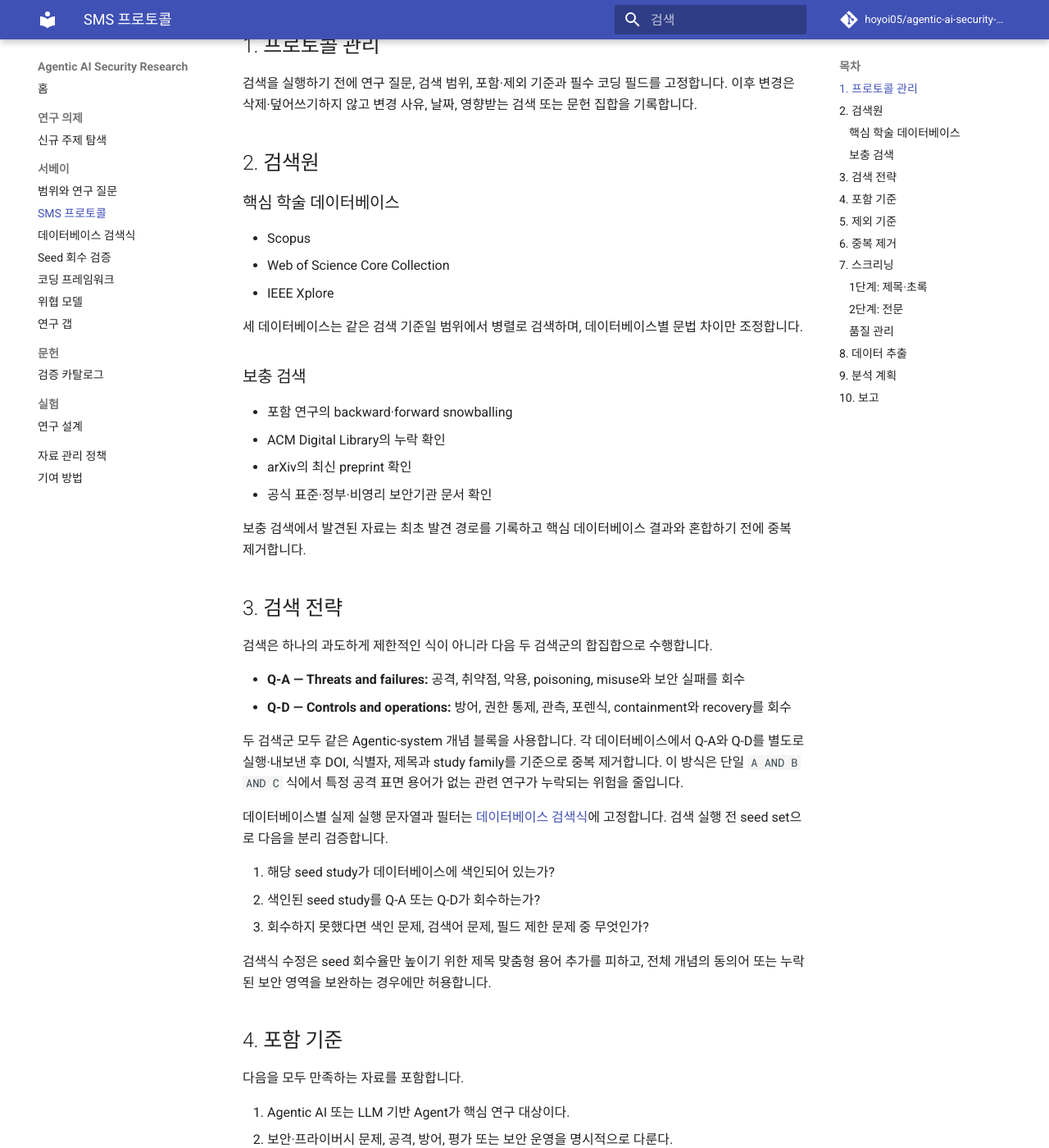
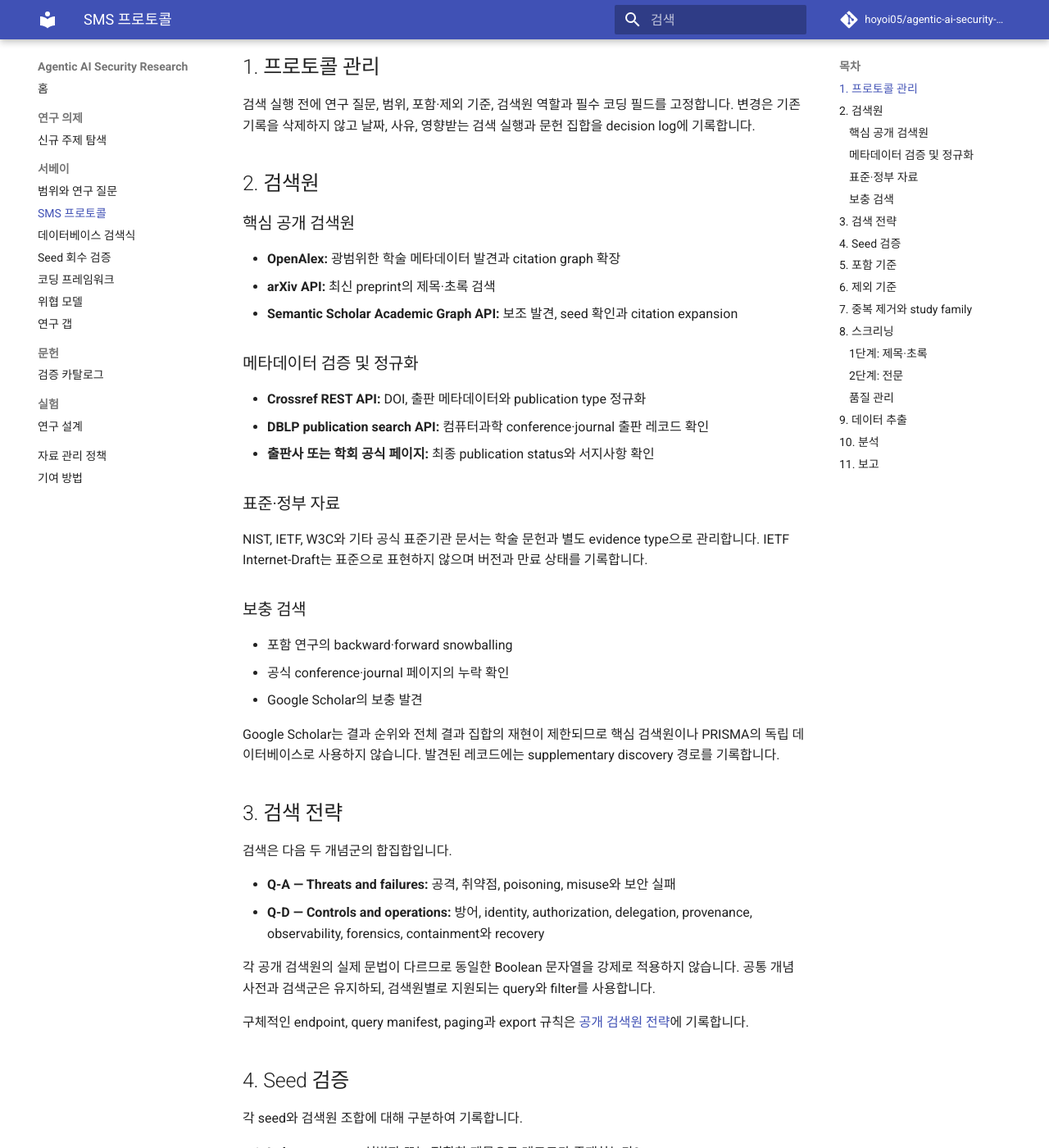
Before and after one commit to hoyoi05/agentic-ai-security-research, an MkDocs documentation site: the page built from docs/survey/protocol.md, in a window 1280 px wide and 1400 px high, scrolled down 258 px. Shown: the whole window at 82% size. Built offline with MkDocs 1.6.1 and Material for MkDocs 9.7.7, drawn with Linux system fonts in a browser that asks for light colours; comment, search, counter and statistics services are not loaded; some of the changed text lies outside the part shown.

Commit message:
research: adopt open-access-first SMS protocol

```diff
--- a/docs/survey/protocol.md
+++ b/docs/survey/protocol.md
@@ -1,50 +1,62 @@
 # 체계적 매핑 연구 프로토콜
 
-> 프로토콜 버전: 1.0-draft
+> 프로토콜 버전: 1.1-draft
 > 기준일: 2026-08-21
-> 상태: 데이터베이스 검색 전
+> 상태: 공개 검색원 pilot 실행 전
+> 변경 사유: Scopus, Web of Science와 IEEE Xplore 구독 접근 부재
 
 ## 1. 프로토콜 관리
 
-검색을 실행하기 전에 연구 질문, 검색 범위, 포함·제외 기준과 필수 코딩 필드를 고정합니다. 이후 변경은 삭제·덮어쓰기하지 않고 변경 사유, 날짜, 영향받는 검색 또는 문헌 집합을 기록합니다.
+검색 실행 전에 연구 질문, 범위, 포함·제외 기준, 검색원 역할과 필수 코딩 필드를 고정합니다. 변경은 기존 기록을 삭제하지 않고 날짜, 사유, 영향받는 검색 실행과 문헌 집합을 decision log에 기록합니다.
 
 ## 2. 검색원
 
-### 핵심 학술 데이터베이스
+### 핵심 공개 검색원
 
-- Scopus
-- Web of Science Core Collection
-- IEEE Xplore
+- **OpenAlex:** 광범위한 학술 메타데이터 발견과 citation graph 확장
+- **arXiv API:** 최신 preprint의 제목·초록 검색
+- **Semantic Scholar Academic Graph API:** 보조 발견, seed 확인과 citation expansion
 
-세 데이터베이스는 같은 검색 기준일 범위에서 병렬로 검색하며, 데이터베이스별 문법 차이만 조정합니다.
+### 메타데이터 검증 및 정규화
+
+- **Crossref REST API:** DOI, 출판 메타데이터와 publication type 정규화
+- **DBLP publication search API:** 컴퓨터과학 conference·journal 출판 레코드 확인
+- **출판사 또는 학회 공식 페이지:** 최종 publication status와 서지사항 확인
+
+### 표준·정부 자료
+
+NIST, IETF, W3C와 기타 공식 표준기관 문서는 학술 문헌과 별도 evidence type으로 관리합니다. IETF Internet-Draft는 표준으로 표현하지 않으며 버전과 만료 상태를 기록합니다.
 
 ### 보충 검색
 
 - 포함 연구의 backward·forward snowballing
-- ACM Digital Library의 누락 확인
-- arXiv의 최신 preprint 확인
-- 공식 표준·정부·비영리 보안기관 문서 확인
+- 공식 conference·journal 페이지의 누락 확인
+- Google Scholar의 보충 발견
 
-보충 검색에서 발견된 자료는 최초 발견 경로를 기록하고 핵심 데이터베이스 결과와 혼합하기 전에 중복 제거합니다.
+Google Scholar는 결과 순위와 전체 결과 집합의 재현이 제한되므로 핵심 검색원이나 PRISMA의 독립 데이터베이스로 사용하지 않습니다. 발견된 레코드에는 supplementary discovery 경로를 기록합니다.
 
 ## 3. 검색 전략
 
-검색은 하나의 과도하게 제한적인 식이 아니라 다음 두 검색군의 합집합으로 수행합니다.
+검색은 다음 두 개념군의 합집합입니다.
 
-- **Q-A — Threats and failures:** 공격, 취약점, 악용, poisoning, misuse와 보안 실패를 회수
-- **Q-D — Controls and operations:** 방어, 권한 통제, 관측, 포렌식, containment와 recovery를 회수
+- **Q-A — Threats and failures:** 공격, 취약점, poisoning, misuse와 보안 실패
+- **Q-D — Controls and operations:** 방어, identity, authorization, delegation, provenance, observability, forensics, containment와 recovery
 
-두 검색군 모두 같은 Agentic-system 개념 블록을 사용합니다. 각 데이터베이스에서 Q-A와 Q-D를 별도로 실행·내보낸 후 DOI, 식별자, 제목과 study family를 기준으로 중복 제거합니다. 이 방식은 단일 `A AND B AND C` 식에서 특정 공격 표면 용어가 없는 관련 연구가 누락되는 위험을 줄입니다.
+각 공개 검색원의 실제 문법이 다르므로 동일한 Boolean 문자열을 강제로 적용하지 않습니다. 공통 개념 사전과 검색군은 유지하되, 검색원별로 지원되는 query와 filter를 사용합니다.
 
-데이터베이스별 실제 실행 문자열과 필터는 [데이터베이스 검색식](search-strategy.md)에 고정합니다. 검색 실행 전 seed set으로 다음을 분리 검증합니다.
+구체적인 endpoint, query manifest, paging과 export 규칙은 [공개 검색원 전략](search-strategy.md)에 기록합니다.
 
-1. 해당 seed study가 데이터베이스에 색인되어 있는가?
-2. 색인된 seed study를 Q-A 또는 Q-D가 회수하는가?
-3. 회수하지 못했다면 색인 문제, 검색어 문제, 필드 제한 문제 중 무엇인가?
+## 4. Seed 검증
 
-검색식 수정은 seed 회수율만 높이기 위한 제목 맞춤형 용어 추가를 피하고, 전체 개념의 동의어 또는 누락된 보안 영역을 보완하는 경우에만 허용합니다.
+각 seed와 검색원 조합에 대해 구분하여 기록합니다.
 
-## 4. 포함 기준
+1. **Index presence:** 식별자 또는 정확한 제목으로 레코드가 존재하는가?
+2. **Query retrieval:** Q-A 또는 Q-D query가 해당 레코드를 회수하는가?
+3. **Metadata verification:** DOI, arXiv ID, 저자, 연도와 publication status를 권위 있는 원본에서 확인했는가?
+
+색인되지 않은 seed는 query false negative로 계산하지 않습니다. 검색어 수정은 특정 제목에만 맞춘 용어가 아니라 누락된 일반 개념을 보완할 때만 허용합니다.
+
+## 5. 포함 기준
 
 다음을 모두 만족하는 자료를 포함합니다.
 
@@ -54,72 +66,82 @@
 4. 제목과 초록 또는 전문을 확인할 수 있다.
 5. 중복 출판인 경우 가장 완전한 버전을 대표 레코드로 선택할 수 있다.
 
-## 5. 제외 기준
+## 6. 제외 기준
 
-- 일반적인 LLM jailbreak·prompt injection만 다루고 Agent 행동이나 시스템 효과를 분석하지 않음
-- Agentic AI와 직접 연결되지 않은 전통적 MAS 보안
+- Agent 행동이나 시스템 효과와 연결되지 않은 일반 LLM jailbreak·prompt injection
+- LLM 기반 Agentic AI와 직접 연결되지 않은 전통적 MAS 보안
 - 보안 주장 없이 성능·정확도·효율만 평가
 - 초록, 발표 슬라이드 또는 홍보문만 존재하여 연구 방법을 판단할 수 없음
 - 영어 또는 한국어 이외의 자료로서 신뢰할 수 있는 전문 검토가 불가능함
 - 철회되었거나 출처·저자를 확인할 수 없음
 
-제외 시 최초로 적용된 하나의 주 제외 사유를 기록합니다.
+제외 시 최초로 적용한 하나의 주 제외 사유를 기록합니다.
 
-## 6. 중복 제거
+## 7. 중복 제거와 study family
 
-1. DOI 정규화 및 완전 일치
+1. DOI 소문자화와 URL prefix 제거 후 완전 일치
 2. arXiv ID, 표준 문서 번호 또는 공식 URL 일치
-3. 정규화한 제목과 제1저자·연도 비교
-4. preprint와 출판본 연결
-5. 수동 검토가 필요한 유사 레코드 표시
+3. 정규화 제목과 제1저자·연도 비교
+4. preprint, conference와 journal 확장본 연결
+5. 유사 레코드 수동 검토
 
-preprint와 peer-reviewed 버전은 하나의 study family로 연결하되, 출판 상태와 아티팩트 차이는 보존합니다.
+preprint와 peer-reviewed 버전은 하나의 study family로 연결합니다. publication status, version date, artifact와 결과 차이는 보존하며, peer-reviewed 상태를 자동 추론하지 않습니다.
 
-## 7. 스크리닝
+## 8. 스크리닝
 
 ### 1단계: 제목·초록
 
-포함, 제외, 불확실로 판정합니다. 불확실 레코드는 전문 단계로 전달합니다.
+포함, 제외, 불확실로 판정합니다. 불확실은 전문 단계로 전달합니다.
 
 ### 2단계: 전문
 
-모든 포함 기준과 제외 기준을 다시 적용하고, 제외 자료에는 표준화된 사유를 부여합니다.
+모든 포함·제외 기준을 다시 적용하고 표준화된 제외 사유를 기록합니다.
 
 ### 품질 관리
 
-- 판정 기준이 변경되면 이미 검토한 레코드에 소급 적용
-- 경계 사례와 최종 결정 근거를 decision log에 기록
-- 단일 검토로 진행할 때는 무작위 표본을 일정 기간 후 재판정하여 intra-rater consistency를 확인
-- 공동 검토자가 참여하면 중복 표본의 agreement와 불일치를 기록
+- 기준 변경 시 이미 검토한 레코드에 소급 적용
+- 경계 사례를 decision log에 기록
+- 단일 검토자는 무작위 표본을 일정 기간 후 재판정하여 intra-rater consistency 확인
+- 공동 검토자는 중복 표본의 agreement와 불일치 기록
 
-## 8. 데이터 추출
+## 9. 데이터 추출
 
-포함 문헌에는 다음 필드군을 코딩합니다.
-
-- 서지 및 발견 경로
+- 서지사항, 식별자, publication status와 발견 경로
 - 연구 역할과 보안 수명주기
 - 공격자, 보호 자산, 공격 표면과 신뢰 경계
-- Agent 아키텍처, 프레임워크, 모델, 도구와 배포 환경
+- Agent 아키텍처, 모델, 도구, 프로토콜과 배포 환경
+- identity, credential, delegation과 authorization
 - 공격·방어 방법과 실제 시스템 효과
-- 데이터셋, benchmark, baseline, 지표와 실험 반복
+- logging, tracing, provenance와 forensic evidence
+- 데이터셋, benchmark, baseline, 지표와 반복 수
 - 코드·데이터·trace 공개 여부
 - evidence status와 reproduction status
-- 한계, 위협 요인, 연구 갭 후보
+- 한계, validity threat와 연구 갭 후보
 
-구체적인 허용 값과 다중 코딩 규칙은 코딩 프레임워크를 따릅니다.
+## 10. 분석
 
-## 9. 분석 계획
-
-- 연도·publication type·연구 역할별 빈도
+- 연도·publication type·연구 역할별 분포
 - 보안 영역 × 시스템 계층 evidence map
 - 공격 수명주기 × 방어 수명주기 coverage
-- 평가 환경·데이터셋·지표의 사용 분포
-- 아티팩트 공개와 재현 상태 분포
-- 연구 밀도, 실증 성숙도, 재현 가능성을 결합한 gap matrix
-- RQ7 후보의 신규성, 실험 가능성, 기존 역량 적합성과 예상 기여 비교
+- identity·lifecycle·delegation·provenance·forensics coverage
+- 평가 환경·데이터셋·지표 분포
+- 아티팩트 공개와 재현 상태
+- 연구 밀도, 실증 성숙도와 재현성을 결합한 gap matrix
+- RQ7 후보의 신규성, 실험 가능성, 역량 적합성과 예상 기여
 
-연구 수가 적은 영역을 자동으로 연구 갭으로 단정하지 않습니다. 실제 중요성, 기존 연구의 질, 실증 가능성, 인접 분야의 해결 여부를 함께 검토합니다.
+연구 수가 적다는 사실만으로 연구 갭을 확정하지 않습니다.
 
-## 10. 보고
+## 11. 보고
 
-검색·중복 제거·스크리닝 흐름은 PRISMA 형태의 수치로 보고합니다. 최종 보고에는 검색일, 실제 검색식, 데이터베이스별 결과 수, 중복 수, 단계별 제외 수와 제외 사유를 포함합니다.
+검색·중복 제거·스크리닝 흐름은 PRISMA 형태로 보고합니다. 최종 보고에는 다음을 포함합니다.
+
+- 검색원과 접근 방식
+- 검색일과 실제 raw query·filter
+- API endpoint, paging, cursor와 결과 수
+- export 파일의 checksum
+- 검색원별·검색군별 결과와 중복 수
+- 단계별 제외 수와 제외 사유
+- seed index presence와 query recall
+- 검색원 coverage와 metadata limitation
+
+구독 데이터베이스를 실행하지 않았다는 사실은 제한사항으로 명시하며, 실행하지 않은 검색 결과 수를 추정하거나 보고하지 않습니다.
```
